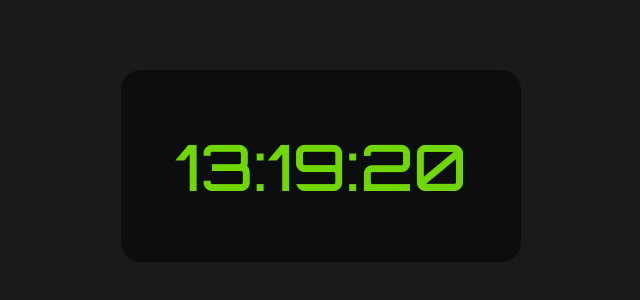
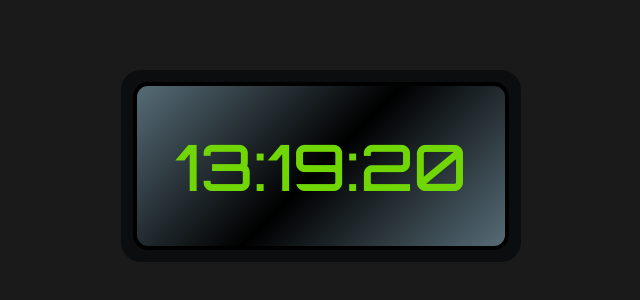
Before and after one commit to RosenGeorgievvv/ReaClock, a React (Create React App) app: page / in a window 1280 px wide. Shown: the part 234-534 px from the top of the page, without its empty margins (319-959 px from the left). Built offline with nearby package versions, Linux system fonts and the light colour scheme.

Commit message:
Update App.css

```diff
--- a/src/App.css
+++ b/src/App.css
@@ -21,6 +21,18 @@ h1{
   background: #0b0d0e;
   border-radius: 20px;
 }
+.screen{
+  width: 23em;
+  height: 10em;
+  border: 4px solid #000;
+  border-radius: 15px;
+  background: linear-gradient(
+    -45deg, #566c77 0%,
+    #000000 50%,
+    #000000 50%,
+    #566c77 100%
+  );
+}
 .App, .screen{
   display: flex;
   justify-content: center;
```
